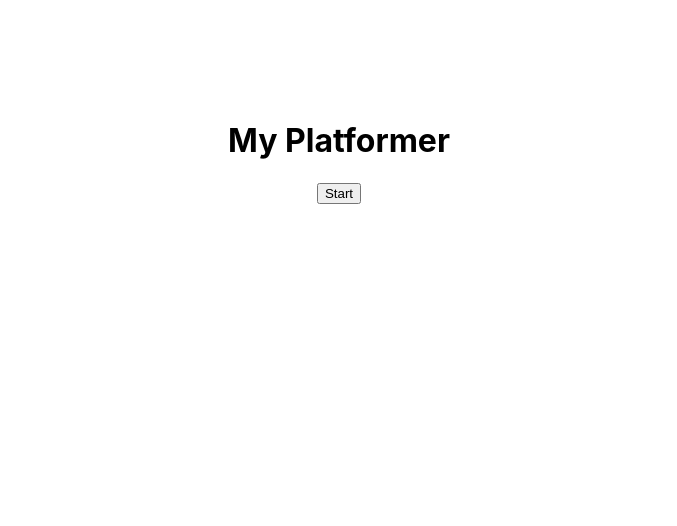
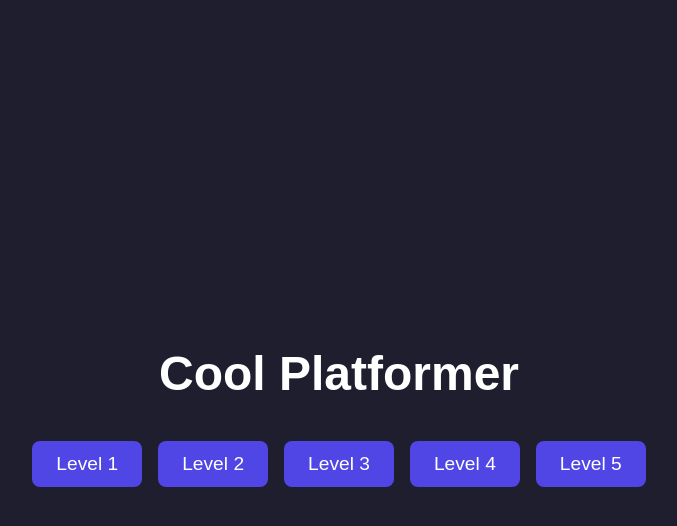
Before and after one commit to filiera/WWW-project, a React (Create React App) app in the folder app/: page / in a window 1280 px wide. Shown: the top 526 px of the page, without its empty margins (301-978 px from the left). Built offline with nearby package versions, Linux system fonts and the light colour scheme.

Commit message:
Better manu

```diff
--- a/app/src/App.js
+++ b/app/src/App.js
@@ -10,9 +10,40 @@ export default function App() {
   }
 
   return (
-    <div style={{ textAlign: "center", paddingTop: "100px" }}>
-      <h1>My Platformer</h1>
-      <button onClick={() => setLevelId(1)}>Start</button>
+    <div style={{
+      display: "flex",
+      flexDirection: "column",
+      alignItems: "center",
+      justifyContent: "center",
+      height: "100vh",
+      backgroundColor: "#1e1e2f",
+      color: "white",
+      fontFamily: "sans-serif",
+    }}>
+      <h1 style={{ fontSize: "3rem", marginBottom: "40px" }}>Cool Platformer</h1>
+
+      <div style={{ display: "flex", gap: "16px", flexWrap: "wrap", justifyContent: "center" }}>
+        {[1, 2, 3, 4, 5].map(id => (
+          <button
+            key={id}
+            onClick={() => setLevelId(id)}
+            style={{
+              padding: "12px 24px",
+              fontSize: "1.2rem",
+              backgroundColor: "#4f46e5",
+              color: "white",
+              border: "none",
+              borderRadius: "8px",
+              cursor: "pointer",
+              transition: "background-color 0.2s ease",
+            }}
+            onMouseEnter={e => e.currentTarget.style.backgroundColor = "#4338ca"}
+            onMouseLeave={e => e.currentTarget.style.backgroundColor = "#4f46e5"}
+          >
+            Level {id}
+          </button>
+        ))}
+      </div>
     </div>
   );
 }
--- a/app/src/GameCanvas.jsx
+++ b/app/src/GameCanvas.jsx
@@ -60,7 +60,7 @@ export default function GameCanvas({ levelId }) {
     let animationFrameId;
 
     let lastFrameTime = performance.now();
-    const fps = 120;
+    const fps = 120; //you can adjust this value to change the frame rate
     const frameDuration = 1000 / fps; // ~33.33 ms
 
 
--- a/app/src/gameParts/Player.js
+++ b/app/src/gameParts/Player.js
@@ -2,8 +2,8 @@ export class Player {
   constructor(x, y) {
     this.x = x;
     this.y = y;
-    this.width = 32;
-    this.height = 32;
+    this.width = 28;
+    this.height = 28;
     this.baseColor = "green";
     this.color = this.baseColor;
 
@@ -44,7 +44,7 @@ export class Player {
     this.onGround = true;
     this.canJump = true;
     this.dashAvailable = true;
-    this.invincible = false; // reset invincibility
+    //this.invincible = false;
     //this.dashing = false;
     //this.color = this.baseColor;
   }
```
